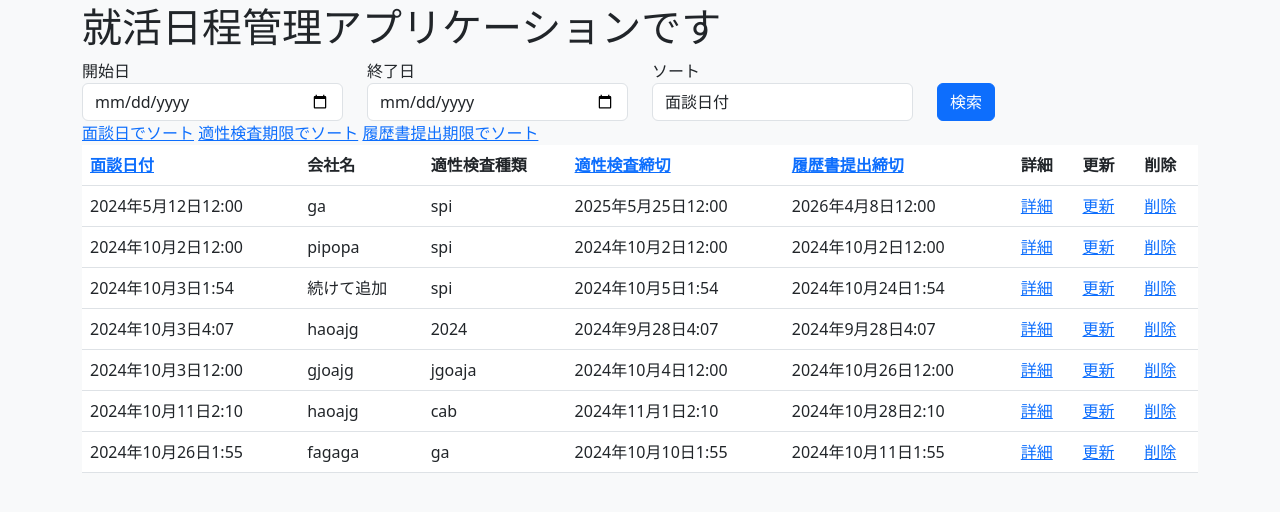
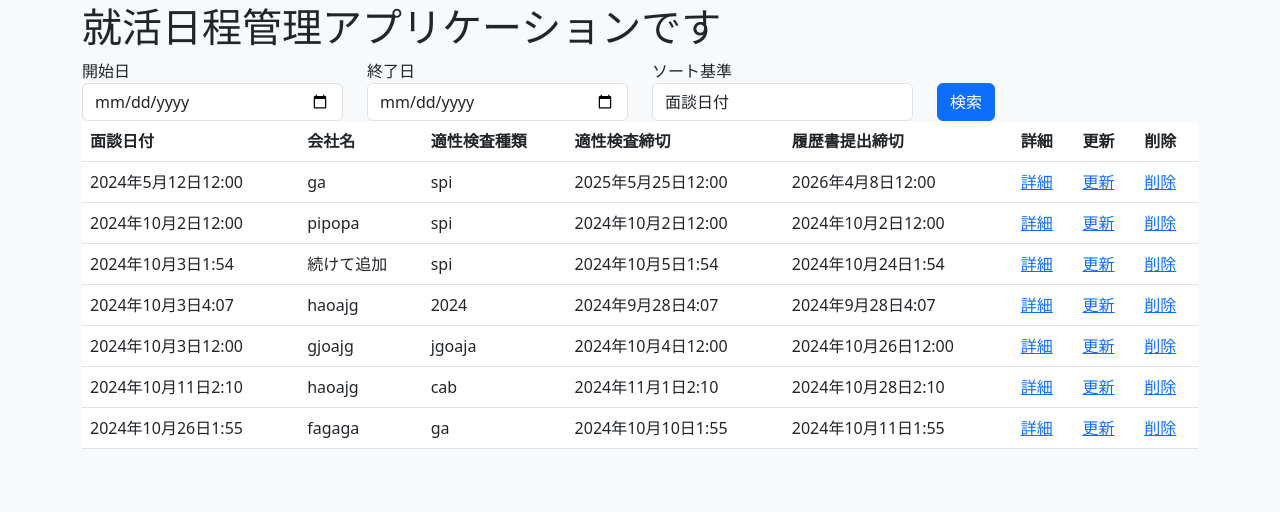
Before and after one commit to Katsuharuby/portofolio_sample, a Django app: page / in a window 1280 px wide. Shown: the part 53-565 px from the top of the page. Run offline with Django 4.2, Linux system fonts and the light colour scheme; a user stored in the database is signed in; data comes from the database, SQL or seed files in the repository.

Commit message:
ソートしつつ範囲で絞れるようにした

```diff
--- a/manage_app/templates/manage_app/day_list.html
+++ b/manage_app/templates/manage_app/day_list.html
@@ -6,14 +6,14 @@
     <div class="row">
         <div class="col-md-3">
             <label for="start_date">開始日</label>
-            <input type="date" name="start_date" class="form-control" value="{{ request.GET.start_date }}">
+            <input type="date" name="start_date" class="form-control" value="{{ request.GET.start_date|default_if_none:'2024-01-01' }}">
         </div>
         <div class="col-md-3">
             <label for="end_date">終了日</label>
-            <input type="date" name="end_date" class="form-control" value="{{ request.GET.end_date }}">
+            <input type="date" name="end_date" class="form-control" value="{{ request.GET.end_date|default_if_none:'2026-12-31' }}">
         </div>
         <div class="col-md-3">
-            <label for="filter_by">ソート</label>
+            <label for="filter_by">ソート基準</label>
             <select name="filter_by" class="form-control">
                 <option value="date_of_interview" {% if request.GET.filter_by == "date_of_interview" %}selected{% endif %}>面談日付</option>
                 <option value="date_of_spi" {% if request.GET.filter_by == "date_of_spi" %}selected{% endif %}>適性検査締切</option>
@@ -26,22 +26,14 @@
     </div>
 </form>
 
-<div>
-    <a href="?sort_by=date_of_interview">面談日でソート</a>
-    <a href="?sort_by=date_of_spi">適性検査期限でソート</a>
-    <a href="?sort_by=resume_of_spi">履歴書提出期限でソート</a>
-</div>
-
-
-
 <table class="table">
 <thead>
     <tr>
-        <th><a href="?sort_by=date_of_interview">面談日付</a></th>
+        <th>面談日付</th>
         <th>会社名</th>
         <th>適性検査種類</th>
-        <th><a href="?sort_by=date_of_spi">適性検査締切</a></th>
-        <th><a href="?sort_by=resume_of_spi">履歴書提出締切</a></th>
+        <th>適性検査締切</th>
+        <th>履歴書提出締切</th>
         <th>詳細</th>
         <th>更新</th>
         <th>削除</th>
--- a/manage_app/views.py
+++ b/manage_app/views.py
@@ -18,12 +18,17 @@ class IndexView(LoginRequiredMixin, generic.ListView):
 
     def get_queryset(self):
         # クエリパラメータを取得
-        sort_by = self.request.GET.get('sort_by', 'date_of_interview')
-        filter_by = self.request.GET.get('filter_by', 'date_of_interview')
-        start_date = self.request.GET.get('start_date', '2024-01-01')
-        end_date = self.request.GET.get('end_date', '2026-12-31')
+        filter_by = self.request.GET.get('filter_by', 'date_of_interview')  # ソート基準
 
-        # ユーザーごとのデータを取得
+        # デフォルトの日付範囲
+        default_start_date = '2024-01-01'
+        default_end_date = '2026-12-31'
+
+        # 開始日と終了日をクエリから取得、なければデフォルト値を使用
+        start_date = self.request.GET.get('start_date', default_start_date)
+        end_date = self.request.GET.get('end_date', default_end_date)
+
+        # ユーザーのデータを取得
         queryset = Day.objects.filter(author=self.request.user)
 
         # 日付範囲で絞り込み
@@ -32,8 +37,9 @@ class IndexView(LoginRequiredMixin, generic.ListView):
                 f'{filter_by}__range': [start_date, end_date]
             })
 
-        # ソート
-        return queryset.order_by(sort_by)
+        # ソート基準でソート
+        return queryset.order_by(filter_by)
+
 
 class AddView(LoginRequiredMixin, generic.CreateView):
     model = Day
```
